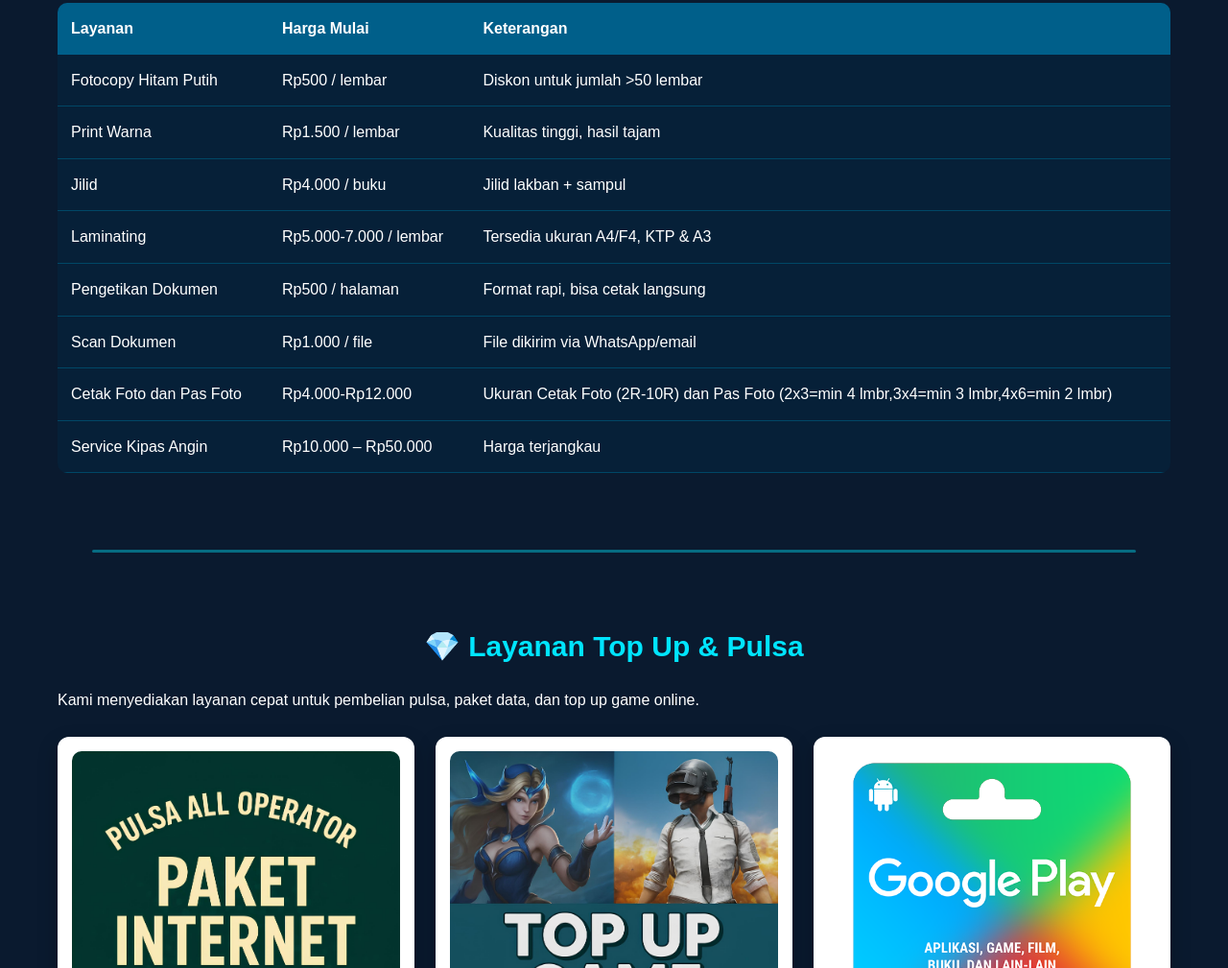
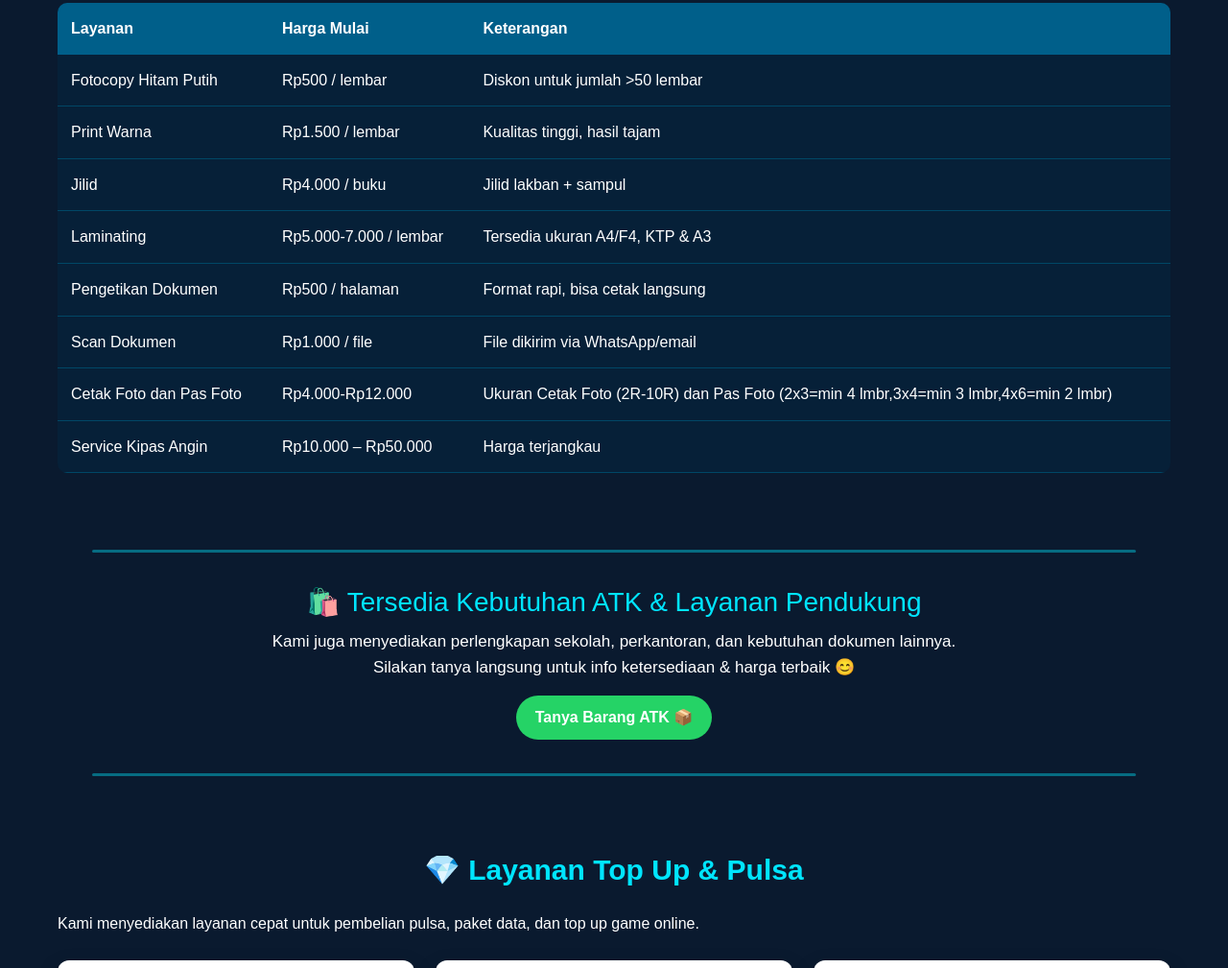
Before and after one commit to muhammadmuhyiramadani-ship-it/fotocopywm, a plain HTML site: page index.html in a window 1280 px wide. Shown: the part 238-1247 px from the top of the page at 96% size. Drawn offline with nearby package versions, Linux system fonts and the light colour scheme.

Commit message:
Update index.html

```diff
--- a/index.html
+++ b/index.html
@@ -96,6 +96,25 @@
     </section>
 
     <div class="section-divider"></div>
+
+    <h3 style="margin-top: 25px; color:#00E5FF; text-align:center;">
+    🛍️ Tersedia Kebutuhan ATK & Layanan Pendukung
+    </h3>
+
+    <p style="text-align:center; font-size:17px; margin-top:10px;">
+    Kami juga menyediakan perlengkapan sekolah, perkantoran, dan kebutuhan dokumen lainnya.<br>
+    Silakan tanya langsung untuk info ketersediaan & harga terbaik 😊
+    </p>
+
+    <div style="text-align:center; margin-top:12px;">
+    <a href="https://wa.me/6283131007279?text=Halo,%20saya%20ingin%20tanya%20ATK%20yang%20tersedia"
+     class="whatsapp-btn"
+     style="display:inline-block;">
+     Tanya Barang ATK 📦
+   </a>
+   </div>
+
+   <div class="section-divider"></div>
 
     <!-- topup -->
     <section id="topup">
```
